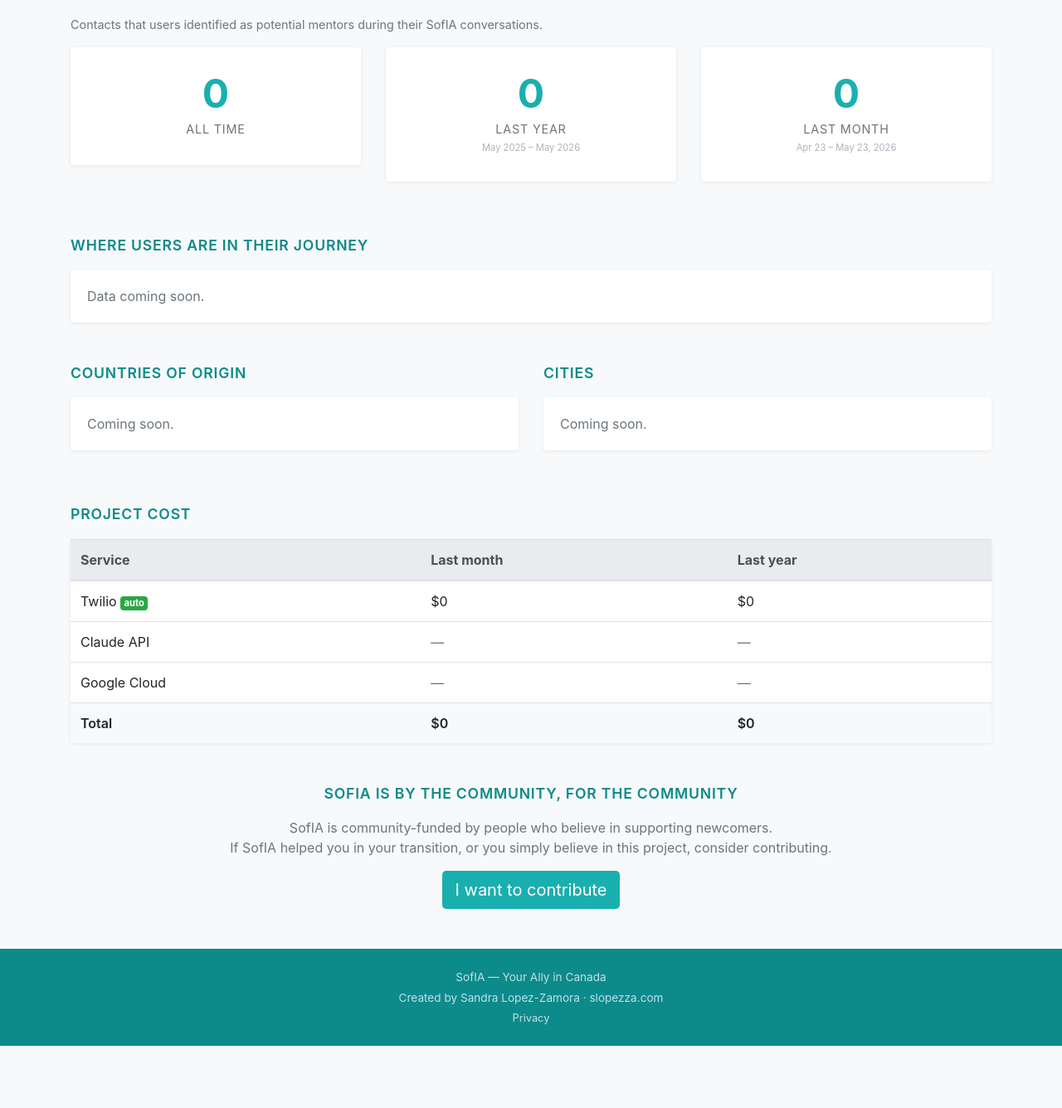
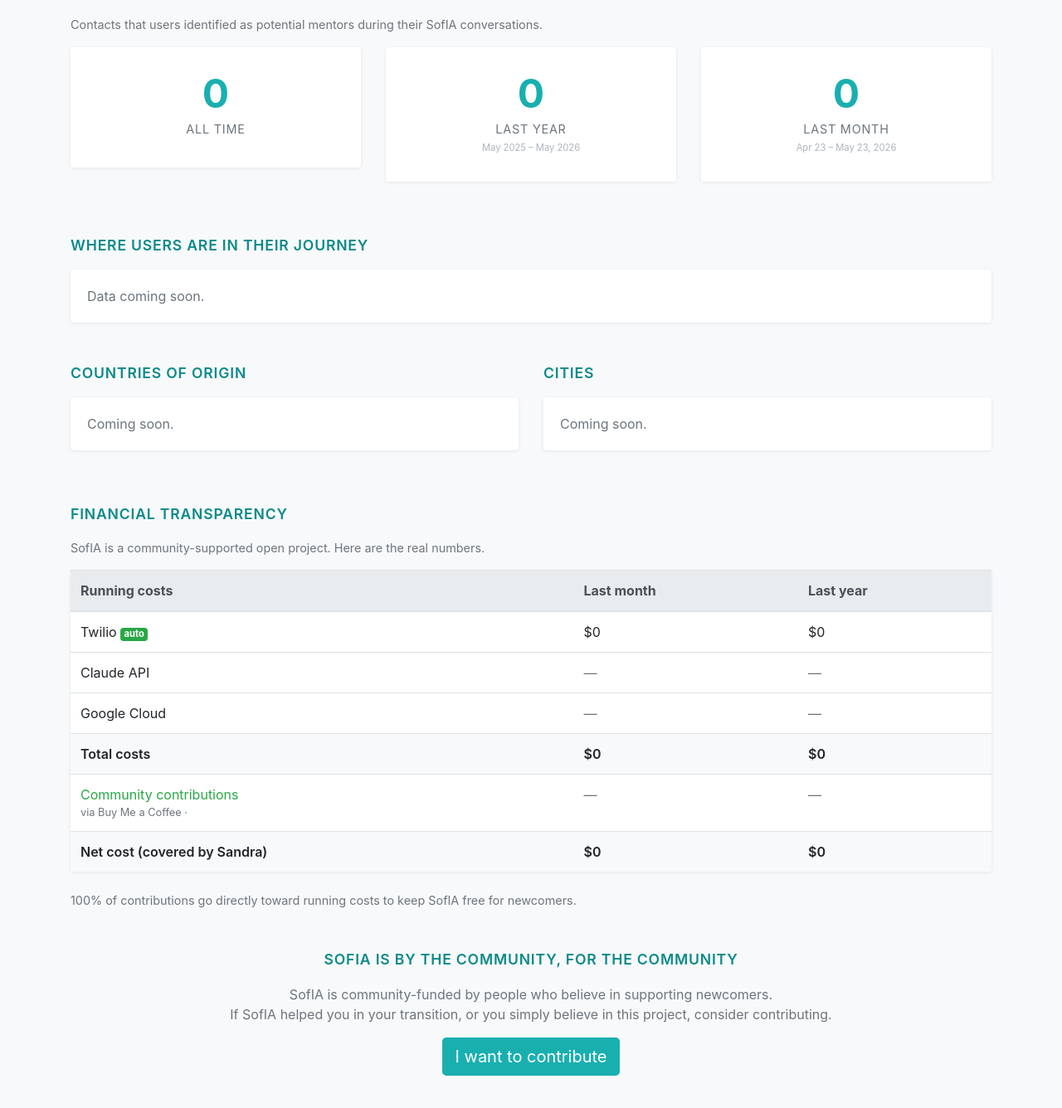
Before and after one commit to smlopezza/sofia-canada, a FastAPI app: page /impact in a window 1280 px wide. Shown: the part 1656-2992 px from the top of the page at 83% size. Before the commit the page ends 2917 px from the top, so only its background shows below. Run offline with FastAPI, Linux system fonts and the light colour scheme; some libraries are stand-ins or nearby versions.

Commit message:
Add community donations and net cost calculations to impact page

```diff
--- a/app/routers/dashboard.py
+++ b/app/routers/dashboard.py
@@ -161,6 +161,20 @@ def _build_stats(lang: str) -> dict:
         vals = [v for v in vals if v is not None]
         return round(sum(vals), 2) if vals else None
 
+    # Community donations (Buy Me a Coffee — updated manually)
+    donations = {
+        "last_month": _safe_float(os.getenv("BMAC_LAST_MONTH")),
+        "last_year": _safe_float(os.getenv("BMAC_LAST_YEAR")),
+        "all_time": _safe_float(os.getenv("BMAC_TOTAL")),
+    }
+
+    def _net_cost(period):
+        total = _total_cost(period)
+        donated = donations.get(period)
+        if total is None:
+            return None
+        return round(total - (donated or 0), 2)
+
     return {
         "users": {
             "all": len(active_all),
@@ -196,6 +210,11 @@ def _build_stats(lang: str) -> dict:
             "last_month": _total_cost("last_month"),
             "last_year": _total_cost("last_year"),
         },
+        "donations": donations,
+        "net_cost": {
+            "last_month": _net_cost("last_month"),
+            "last_year": _net_cost("last_year"),
+        },
         "date_ranges": date_ranges,
     }
 
--- a/app/templates/impact.html
+++ b/app/templates/impact.html
@@ -147,6 +147,7 @@
       <div class="card stat-card">
         <div class="stat-number">{{ stats.mentors.all }}</div>
         <div class="stat-label">{% if lang == 'es' %}Total{% else %}All time{% endif %}</div>
+        <div class="stat-date-range">{{ stats.date_ranges.all }}</div>
       </div>
     </div>
     <div class="col-6 col-md-4">
@@ -221,13 +222,17 @@
   </div>
 
   <!-- Costs -->
-  <p class="section-title">{% if lang == 'es' %}Costo del proyecto{% else %}Project cost{% endif %}</p>
-  <div class="card mb-5">
+  <p class="section-title">{% if lang == 'es' %}Transparencia financiera{% else %}Financial transparency{% endif %}</p>
+  <p class="section-note mb-3">
+    {% if lang == 'es' %}SofIA es un proyecto de código abierto sostenido por la comunidad. Aquí están los números reales.
+    {% else %}SofIA is a community-supported open project. Here are the real numbers.{% endif %}
+  </p>
+  <div class="card mb-4">
     <div class="table-responsive">
       <table class="table mb-0">
         <thead class="thead-light">
           <tr>
-            <th>{% if lang == 'es' %}Servicio{% else %}Service{% endif %}</th>
+            <th>{% if lang == 'es' %}Costos de operación{% else %}Running costs{% endif %}</th>
             <th>{% if lang == 'es' %}Último mes{% else %}Last month{% endif %}</th>
             <th>{% if lang == 'es' %}Último año{% else %}Last year{% endif %}</th>
           </tr>
@@ -249,14 +254,34 @@
             <td>{% if stats.costs.gcp.last_year %}${{ stats.costs.gcp.last_year }}{% else %}<span class="text-muted">—</span>{% endif %}</td>
           </tr>
           <tr class="cost-total-row">
-            <td>Total</td>
+            <td>{% if lang == 'es' %}Total costos{% else %}Total costs{% endif %}</td>
             <td>{% if stats.total_cost.last_month is not none %}${{ stats.total_cost.last_month }}{% else %}<span class="text-muted">—</span>{% endif %}</td>
             <td>{% if stats.total_cost.last_year is not none %}${{ stats.total_cost.last_year }}{% else %}<span class="text-muted">—</span>{% endif %}</td>
+          </tr>
+          <tr style="color: #28a745;">
+            <td>
+              {% if lang == 'es' %}Contribuciones de la comunidad{% else %}Community contributions{% endif %}
+              <small class="text-muted d-block">
+                {% if lang == 'es' %}vía Buy Me a Coffee · {% else %}via Buy Me a Coffee · {% endif %}
+                {% if stats.donations.all_time is not none %}${{ stats.donations.all_time }} {% if lang == 'es' %}recibido en total{% else %}received all time{% endif %}{% endif %}
+              </small>
+            </td>
+            <td>{% if stats.donations.last_month is not none %}- ${{ stats.donations.last_month }}{% else %}<span class="text-muted">—</span>{% endif %}</td>
+            <td>{% if stats.donations.last_year is not none %}- ${{ stats.donations.last_year }}{% else %}<span class="text-muted">—</span>{% endif %}</td>
+          </tr>
+          <tr class="cost-total-row">
+            <td>{% if lang == 'es' %}Costo neto (cubierto por Sandra){% else %}Net cost (covered by Sandra){% endif %}</td>
+            <td>{% if stats.net_cost.last_month is not none %}${{ stats.net_cost.last_month }}{% else %}<span class="text-muted">—</span>{% endif %}</td>
+            <td>{% if stats.net_cost.last_year is not none %}${{ stats.net_cost.last_year }}{% else %}<span class="text-muted">—</span>{% endif %}</td>
           </tr>
         </tbody>
       </table>
     </div>
   </div>
+  <p class="section-note mb-5">
+    {% if lang == 'es' %}El 100% de las contribuciones va directamente a cubrir los costos de operación para mantener SofIA gratuita para recién llegados.
+    {% else %}100% of contributions go directly toward running costs to keep SofIA free for newcomers.{% endif %}
+  </p>
 
   <!-- CTA -->
   <div class="text-center mb-5">
```
